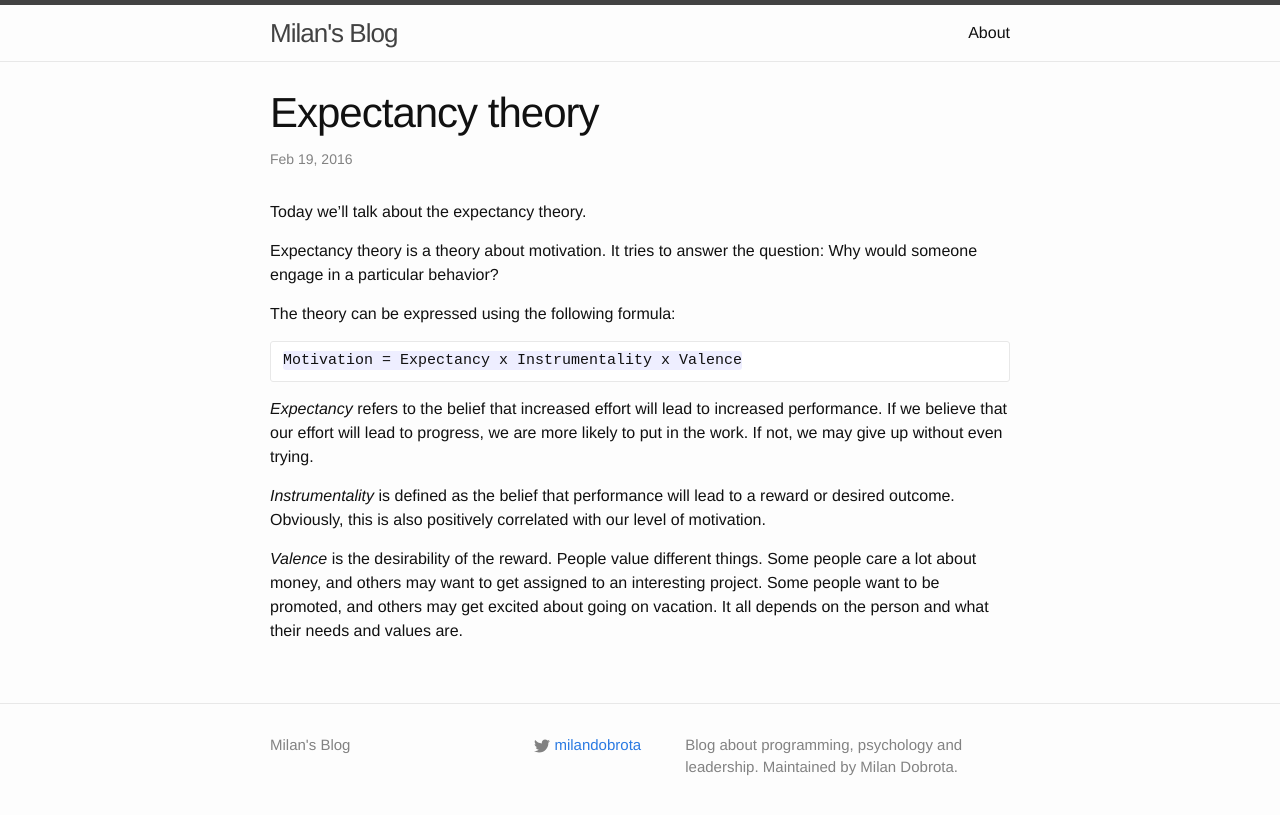
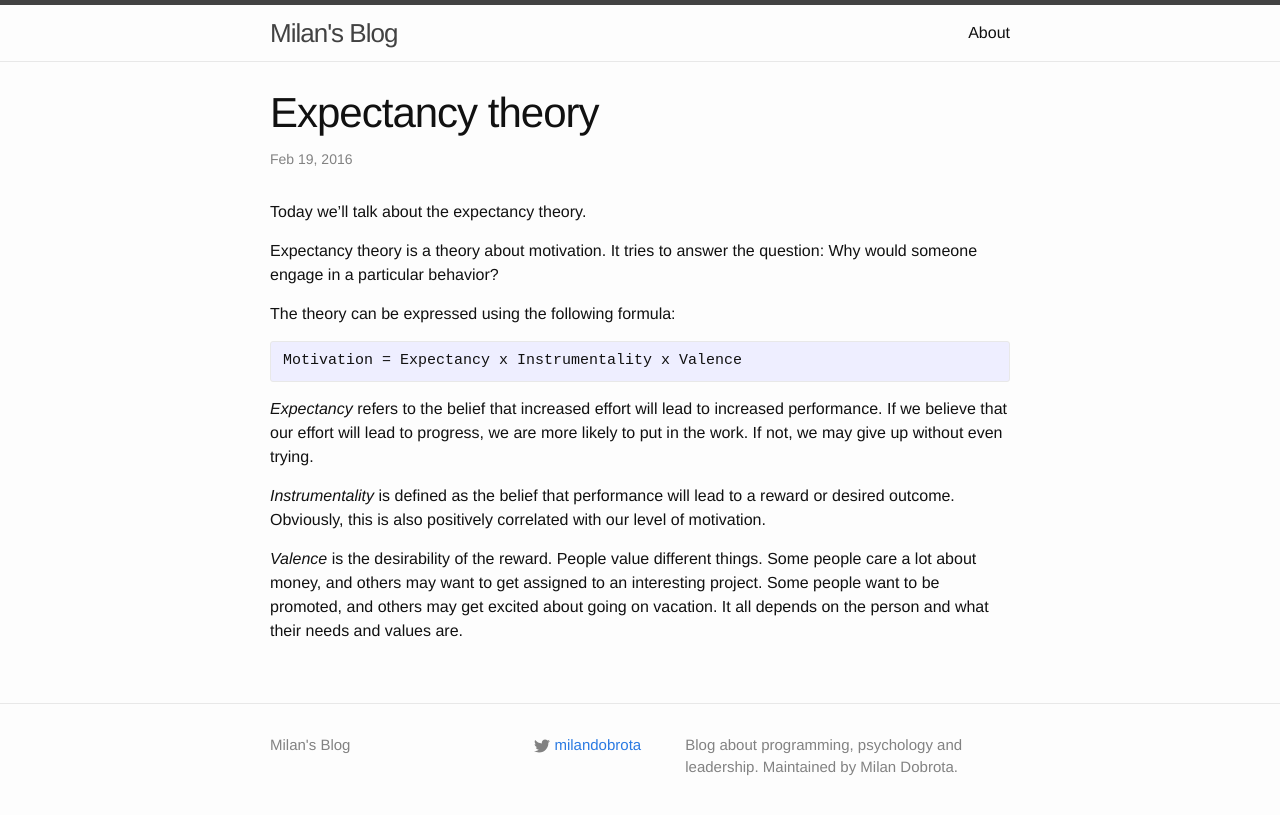
Before and after one commit to milandobrota/milandobrota.github.io, a Jekyll site: the page built from _posts/2016-02-19-expectancy-theory.md, in a window 1280 px wide. Shown: the top 815 px of the page. Built offline with Jekyll 4.4.1, drawn with Linux system fonts in a browser that asks for light colours.

Commit message:
trying to disable syntax highlighting for one code block

```diff
--- a/_posts/2016-02-19-expectancy-theory.md
+++ b/_posts/2016-02-19-expectancy-theory.md
@@ -10,7 +10,9 @@ Expectancy theory is a theory about motivation. It tries to answer the question:
 
 The theory can be expressed using the following formula:
 
-    Motivation = Expectancy x Instrumentality x Valence
+~~~ nil
+Motivation = Expectancy x Instrumentality x Valence
+~~~
 
 _Expectancy_ refers to the belief that increased effort will lead to increased performance. If we believe that our effort will lead to progress, we are more likely to put in the work. If not, we may give up without even trying.
 
```
